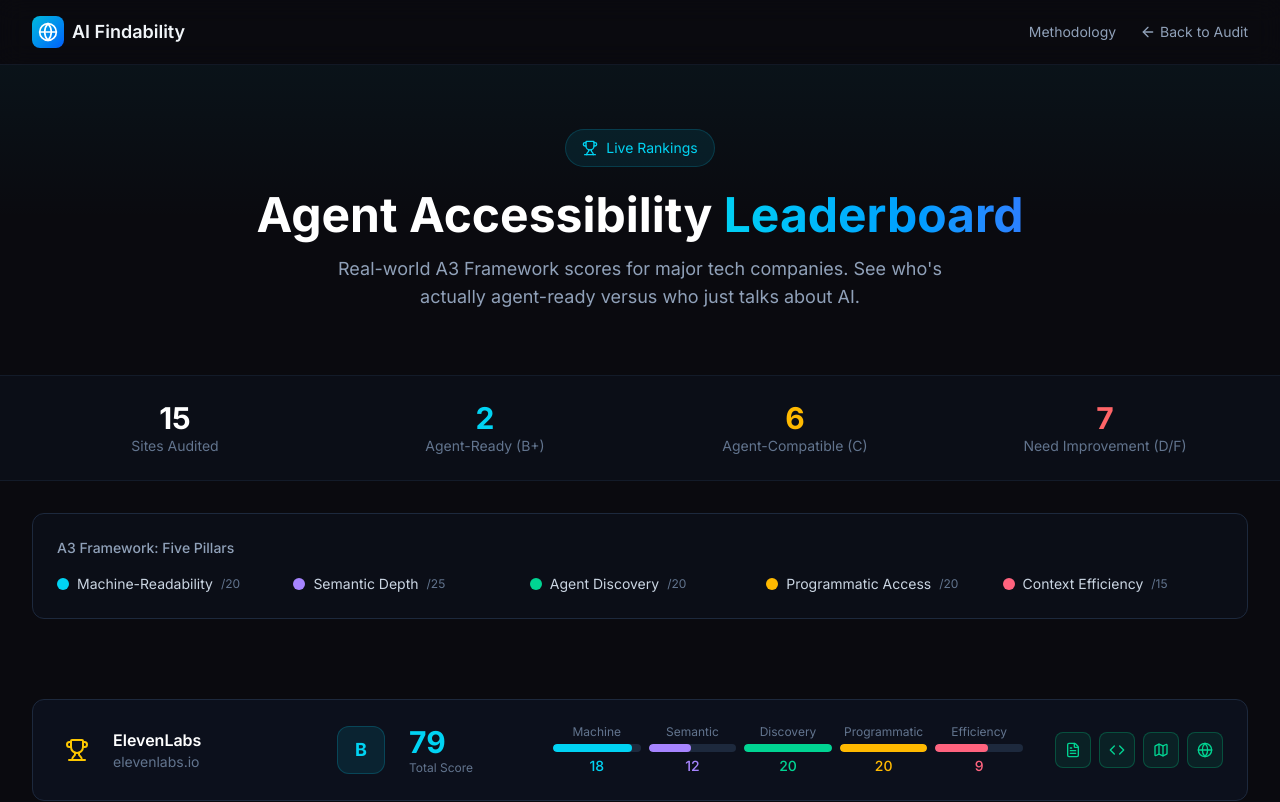
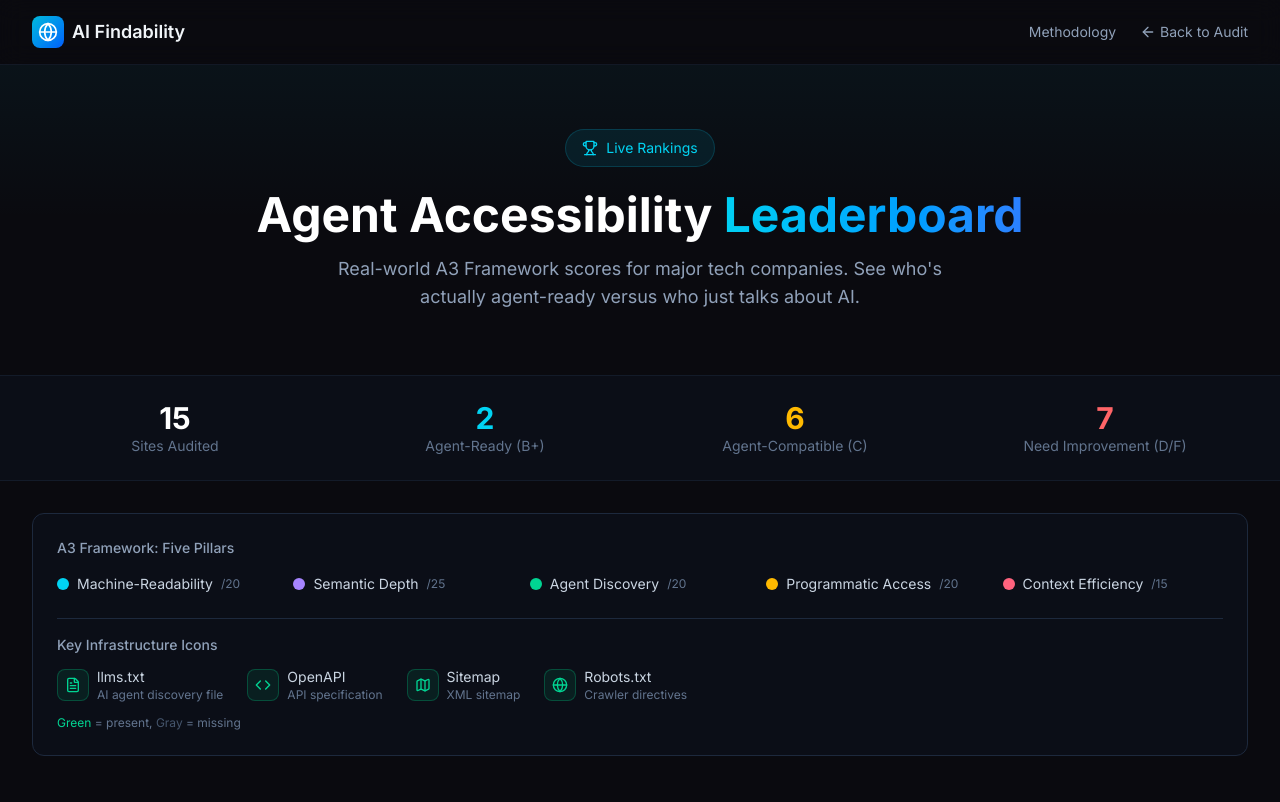
Before and after one commit to claw-constellation/ai-findability-audit, a Next.js app in the folder mvp/my-app/: page /leaderboard in a window 1280 px wide. Shown: the top 802 px of the page. Built offline with nearby package versions, Linux system fonts and the light colour scheme.

Commit message:
feat: Add icon legend to leaderboard explaining llms.txt, OpenAPI, Sitemap, Robots icons

```diff
--- a/mvp/my-app/app/leaderboard/page.tsx
+++ b/mvp/my-app/app/leaderboard/page.tsx
@@ -197,7 +197,7 @@
       <div className="max-w-7xl mx-auto px-4 sm:px-6 lg:px-8 py-8">
         <div className="bg-slate-900/30 border border-slate-800 rounded-xl p-6">
           <h3 className="text-sm font-medium text-slate-400 mb-4">A3 Framework: Five Pillars</h3>
-          <div className="grid grid-cols-2 md:grid-cols-5 gap-4 text-sm">
+          <div className="grid grid-cols-2 md:grid-cols-5 gap-4 text-sm mb-6">
             <div className="flex items-center gap-2">
               <div className="w-3 h-3 rounded-full bg-cyan-400" />
               <span className="text-slate-300">Machine-Readability</span>
@@ -223,6 +223,52 @@
               <span className="text-slate-300">Context Efficiency</span>
               <span className="text-slate-500 text-xs">/15</span>
             </div>
+          </div>
+
+          {/* Feature Icons Legend */}
+          <div className="border-t border-slate-800 pt-4">
+            <h4 className="text-sm font-medium text-slate-400 mb-3">Key Infrastructure Icons</h4>
+            <div className="flex flex-wrap items-center gap-6 text-sm">
+              <div className="flex items-center gap-2">
+                <span className="inline-flex items-center justify-center w-8 h-8 rounded-lg bg-emerald-500/10 border border-emerald-500/30">
+                  <FileText className="w-4 h-4 text-emerald-400" />
+                </span>
+                <div>
+                  <span className="text-slate-300">llms.txt</span>
+                  <span className="text-slate-500 text-xs block">AI agent discovery file</span>
+                </div>
+              </div>
+              <div className="flex items-center gap-2">
+                <span className="inline-flex items-center justify-center w-8 h-8 rounded-lg bg-emerald-500/10 border border-emerald-500/30">
+                  <Code className="w-4 h-4 text-emerald-400" />
+                </span>
+                <div>
+                  <span className="text-slate-300">OpenAPI</span>
+                  <span className="text-slate-500 text-xs block">API specification</span>
+                </div>
+              </div>
+              <div className="flex items-center gap-2">
+                <span className="inline-flex items-center justify-center w-8 h-8 rounded-lg bg-emerald-500/10 border border-emerald-500/30">
+                  <Map className="w-4 h-4 text-emerald-400" />
+                </span>
+                <div>
+                  <span className="text-slate-300">Sitemap</span>
+                  <span className="text-slate-500 text-xs block">XML sitemap</span>
+                </div>
+              </div>
+              <div className="flex items-center gap-2">
+                <span className="inline-flex items-center justify-center w-8 h-8 rounded-lg bg-emerald-500/10 border border-emerald-500/30">
+                  <Globe className="w-4 h-4 text-emerald-400" />
+                </span>
+                <div>
+                  <span className="text-slate-300">Robots.txt</span>
+                  <span className="text-slate-500 text-xs block">Crawler directives</span>
+                </div>
+              </div>
+            </div>
+            <p className="text-xs text-slate-500 mt-3">
+              <span className="text-emerald-400">Green</span> = present, <span className="text-slate-600">Gray</span> = missing
+            </p>
           </div>
         </div>
       </div>
```
